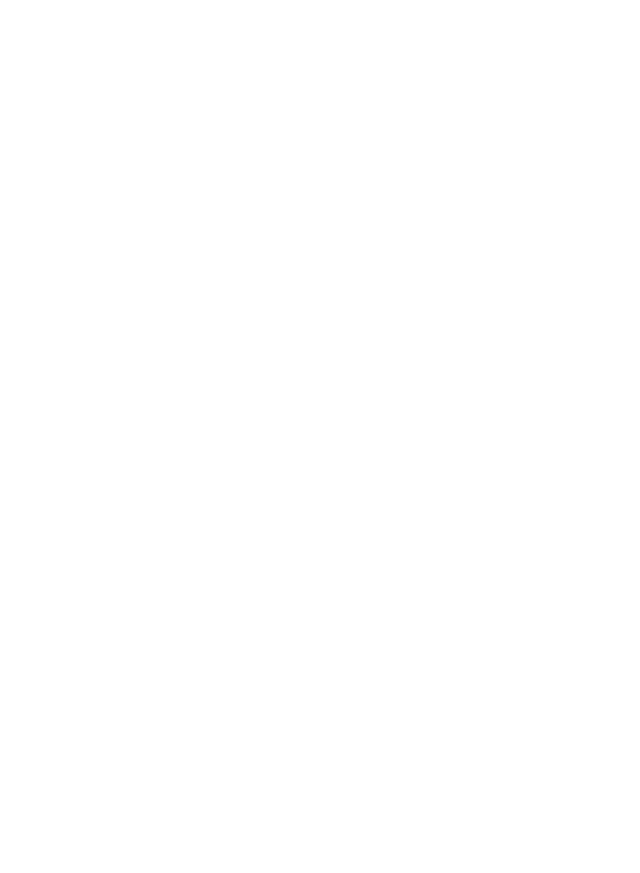
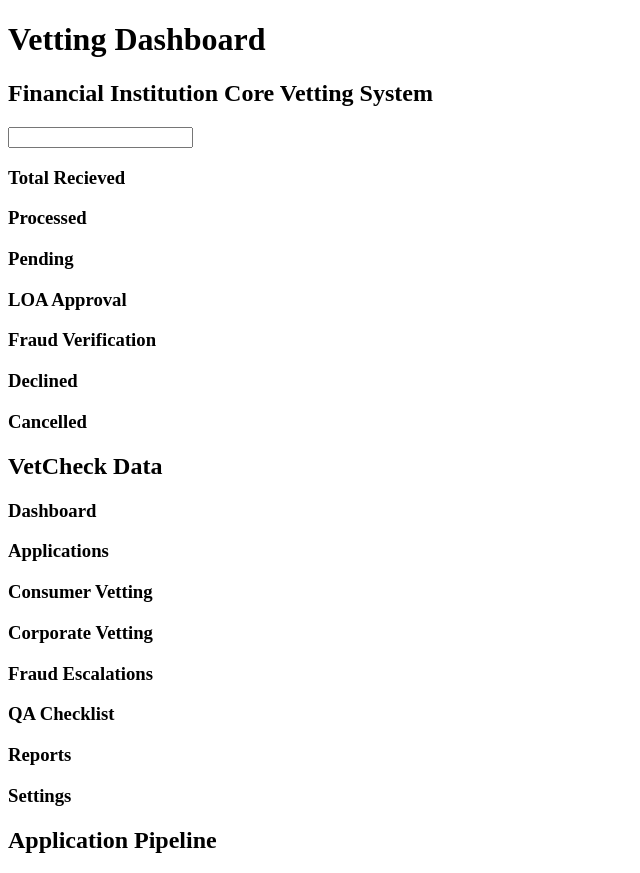
Before and after one commit to TEBMAK137/Vetiing_DashBoard_EBU_and_CBU, a plain HTML site: page index.html in a window 1280 px wide. Shown: the whole page, without its empty margins (0-640 px from the left). Before the commit the page ends 800 px from the top, so only its background shows below. Drawn offline with Linux system fonts and the light colour scheme.

Commit message:
Code Structure

```diff
--- a/index.html
+++ b/index.html
@@ -3,13 +3,53 @@
   <head>
     <meta charset="UTF-8" />
     <meta name="viewport" content="width=device-width, initial-scale=1.0" />
-    <title>Document</title>
+    <title>Vetting Dashboard</title>
   </head>
   <body>
-    <header></header>
-    <nav></nav>
-    <aside></aside>
-    <main></main>
+    <header>
+      <h1>Vetting Dashboard</h1>
+      <h2>Financial Institution Core Vetting System</h2>
+      <input />
+    </header>
+    <nav>
+      <h3>Total Recieved</h3>
+      <h3>Processed</h3>
+      <h3>Pending</h3>
+      <h3>LOA Approval</h3>
+      <h3>Fraud Verification</h3>
+      <h3>Declined</h3>
+      <h3>Cancelled</h3>
+    </nav>
+    <aside>
+      <h2>VetCheck Data</h2>
+      <h3>
+        <a>Dashboard</a>
+      </h3>
+      <h3>
+        <a>Applications</a>
+      </h3>
+      <h3>
+        <a>Consumer Vetting</a>
+      </h3>
+      <h3>
+        <a>Corporate Vetting</a>
+      </h3>
+      <h3>
+        <a>Fraud Escalations</a>
+      </h3>
+      <h3>
+        <a>QA Checklist</a>
+      </h3>
+      <h3>
+        <a>Reports</a>
+      </h3>
+      <h3>
+        <a>Settings</a>
+      </h3>
+    </aside>
+    <main>
+      <h2>Application Pipeline</h2>
+    </main>
     <article></article>
     <figure></figure>
     <section></section>
```
